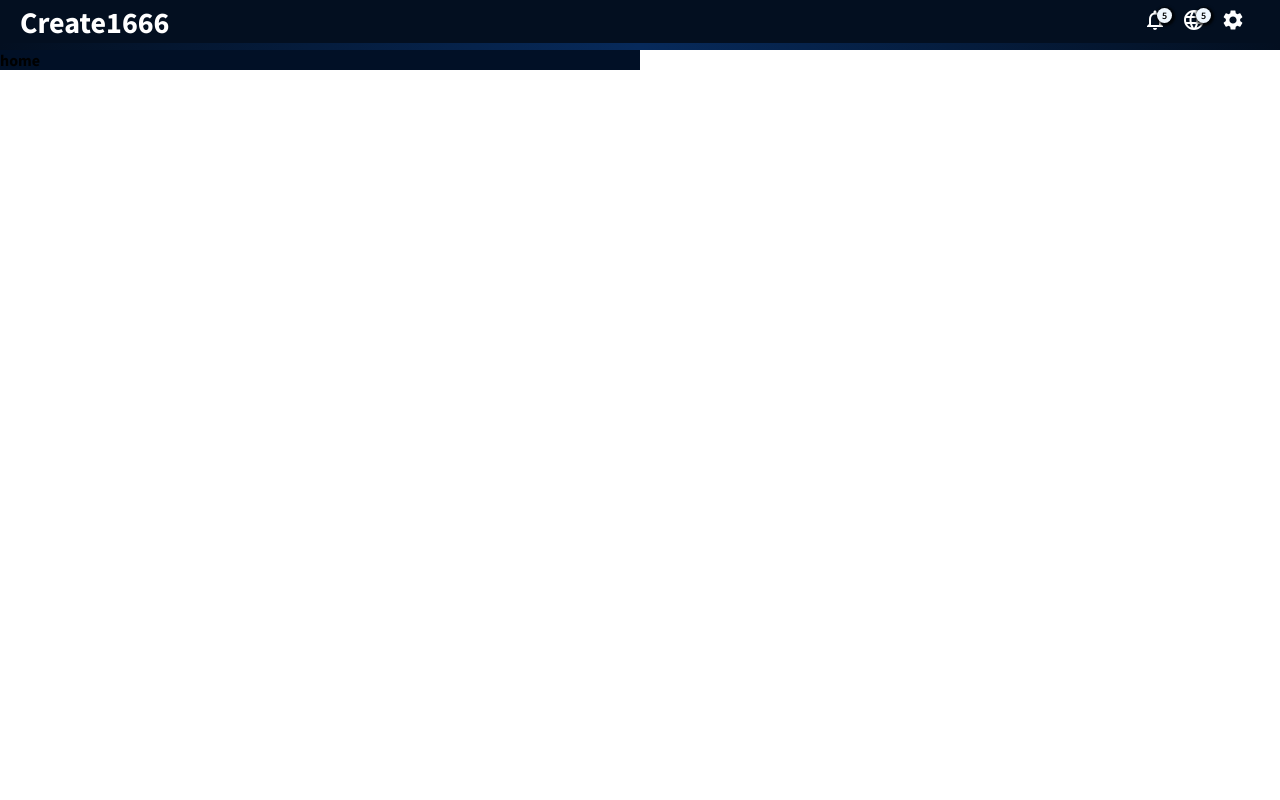
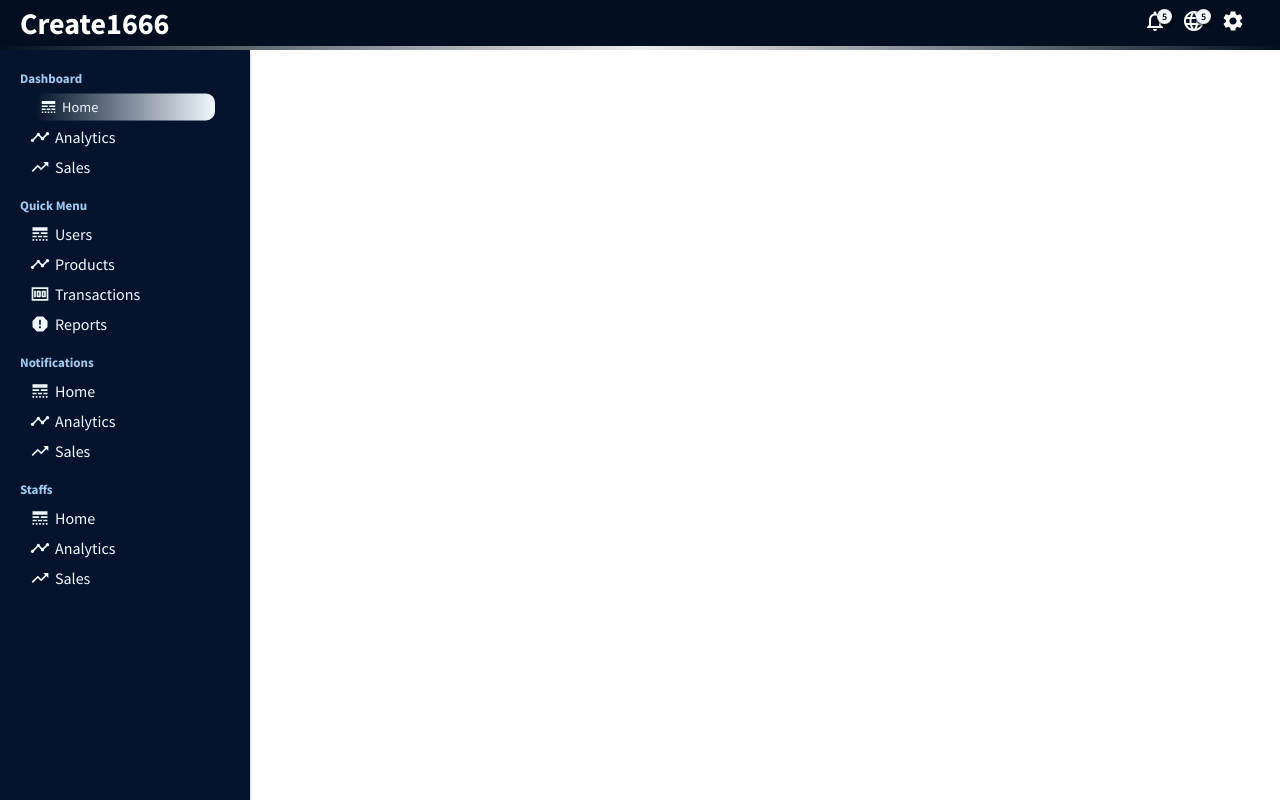
Before and after one commit to create1666/Admin-dashBoard, a React (Create React App) app: page / in a window 1280 px wide. Built offline with nearby package versions, Linux system fonts and the light colour scheme.

Commit message:
sideBar component css build

```diff
--- a/src/App.css
+++ b/src/App.css
@@ -7,56 +7,11 @@
   font-family: "Source Sans Pro", sans-serif;
 }
 
-.navBar {
-  width: 100%;
-  height: 50px;
-  background-color: hsl(216, 82%, 7%);
-  position: sticky;
-  top: 0;
-  z-index: 999;
-  border-bottom: 7px solid  #072a5b;
-  border-image: linear-gradient(to right, transparent, #072a5b, transparent)1;
+
+.app__container{
+  display: flex;
 }
 
-.navBar__body {
-  height: 100%;
-  padding: 0 20px;
-  display: flex;
-  align-items: center;
-  justify-content: space-between;
-  color: hsl(0, 0%, 100%);
+.others {
+  flex: 4;
 }
-
-.logo {
-  font-weight: bold;
-  font-size: 30px;
-  cursor: pointer;
-}
-
-.navBar__right {
-  display: flex;
-  align-items: center;
-}
-
-.navBar__rightIconContainer {
-  margin-right: 15px;
-  position: relative;
-  cursor: pointer;
-}
-
-.navBar__rightBadgeNumber {
-  font-size: 10px;
-  height:15px;
-  width: 15px;
-  background-color: aliceblue;
-  border-radius: 100%;
-  color: black;
-  position: absolute;
-  top: 0;
-  right: -5px;
-  font-weight: 600;
-  display: flex;
-  align-items: center;
-  justify-content: center;
-  box-shadow: 1px 1px 2.2px 2.2px rgba(0, 0, 0, 0.75);
-}
--- a/src/App.js
+++ b/src/App.js
@@ -6,7 +6,11 @@ function App() {
   return (
     <div className="app">
        <NavBar/>
+       <div className="app__container">
        <SideBar/>
+       <div className="others"></div>
+       </div>
+
     </div>
   );
 }
--- /dev/null
+++ b/src/components/NavBar.css
@@ -0,0 +1,54 @@
+
+.navBar {
+  width: 100%;
+  height: 50px;
+  background-color: hsl(216, 82%, 7%);
+  position: sticky;
+  top: 0;
+  z-index: 999;
+  border-bottom: 4px solid  #072a5b;
+  border-image: linear-gradient(to right, transparent, #edeff1, transparent)1;
+}
+
+.navBar__body {
+  height: 100%;
+  padding: 0 20px;
+  display: flex;
+  align-items: center;
+  justify-content: space-between;
+  color: hsl(0, 0%, 100%);
+}
+
+.logo {
+  font-weight: bold;
+  font-size: 30px;
+  cursor: pointer;
+}
+
+.navBar__right {
+  display: flex;
+  align-items: center;
+}
+
+.navBar__rightIconContainer {
+  margin-right: 15px;
+  position: relative;
+  cursor: pointer;
+}
+
+.navBar__rightBadgeNumber {
+  font-size: 10px;
+  height:15px;
+  width: 15px;
+  background-color: aliceblue;
+  border-radius: 100%;
+  color: black;
+  position: absolute;
+  top: 0;
+  right: -5px;
+  font-weight: 600;
+  display: flex;
+  align-items: center;
+  justify-content: center;
+  box-shadow: 1px 1px 2.2px 1.2px rgba(0, 0, 0, 0.75);
+}
--- a/src/components/NavBar.jsx
+++ b/src/components/NavBar.jsx
@@ -1,4 +1,5 @@
 import React from "react";
+import './NavBar.css'
 import { NotificationsNone, Language, Settings } from "@material-ui/icons";
 
 const NavBar = () => {
--- a/src/components/SideBar.css
+++ b/src/components/SideBar.css
@@ -1,5 +1,49 @@
 .sideBar {
-  height: calc(100vh-50px);
-  width: 50%;
-  background-color: #011026;
+
+  flex: 1;
+  height: calc(100vh - 50px);
+  background-color: #05142c;
+  position: sticky;
+  top: 50px;
+  width: 250px;
+  box-shadow: 1px 1px 2.2px 1.2px rgba(221, 218, 218, 0.75);
+
 }
+
+.sideBar__body {
+  color: aliceblue;
+  padding: 20px;
+}
+
+.sideBar__bodyMenu {
+  margin-bottom: 10px;
+}
+
+.sideBar__MenuTitle {
+  font-size: 13px;
+  color: rgb(161, 201, 240);
+}
+
+.sideBar__lists{
+  list-style: none;
+  padding: 5px;
+}
+
+.sideBar__listItems {
+  border-radius: 10px;
+  cursor: pointer;
+  display: flex;
+  align-items: center;
+  padding: 5px;
+}
+
+.sideBar__listItems.active, .sideBar__listItems:hover {
+  background: linear-gradient(to right , transparent , aliceblue   );
+  transform: scale(.9);
+  transition: transform 0.3s ease;
+}
+
+.sideBar__ListIcon {
+  margin-right: 5px;
+  font-size: 20px !important;
+}
--- a/src/components/SideBar.jsx
+++ b/src/components/SideBar.jsx
@@ -1,13 +1,91 @@
+import { LineStyle, Money, Report, Timeline, TrendingUp } from "@material-ui/icons";
 import React from "react";
-import './SideBar.css'
+import "./SideBar.css";
+import "../../src/App.css";
 
 const SideBar = () => {
-  return <div>
-    <div className='sideBar'>
-      <div className='sideBar__body'>
-        <h4>home  </h4>
+  return (
+    <div>
+      <div className="sideBar">
+        <div className="sideBar__body">
+          <div className="sideBar__bodyMenu">
+            <h4 className="sideBar__MenuTitle">Dashboard</h4>
+            <ul className="sideBar__lists ">
+              <li className="sideBar__listItems active">
+                <LineStyle className='sideBar__ListIcon'/>
+                Home{" "}
+              </li>
+
+              <li className="sideBar__listItems">
+                <Timeline className='sideBar__ListIcon'/>
+                Analytics
+              </li>
+              <li className="sideBar__listItems">
+                <TrendingUp className='sideBar__ListIcon'/>
+                Sales
+              </li>
+            </ul>
+          </div>
+          <div className="sideBar__bodyMenu">
+            <h4 className="sideBar__MenuTitle"> Quick Menu</h4>
+            <ul className="sideBar__lists">
+              <li className="sideBar__listItems">
+                <LineStyle className='sideBar__ListIcon'/>
+                Users{" "}
+              </li>
+              <li className="sideBar__listItems">
+                <Timeline className='sideBar__ListIcon'/>
+                Products
+              </li>
+              <li className="sideBar__listItems">
+                <Money className='sideBar__ListIcon'/>
+                Transactions
+              </li>
+              <li className="sideBar__listItems">
+                <Report className='sideBar__ListIcon'/>
+                Reports
+              </li>
+            </ul>
+          </div>
+
+          <div className="sideBar__bodyMenu">
+            <h4 className="sideBar__MenuTitle">Notifications</h4>
+            <ul className="sideBar__lists">
+              <li className="sideBar__listItems">
+                <LineStyle className='sideBar__ListIcon'/>
+                Home{" "}
+              </li>
+              <li className="sideBar__listItems">
+                <Timeline className='sideBar__ListIcon'/>
+                Analytics
+              </li>
+              <li className="sideBar__listItems">
+                <TrendingUp className='sideBar__ListIcon'/>
+                Sales
+              </li>
+            </ul>
+          </div>
+
+          <div className="sideBar__bodyMenu">
+            <h4 className="sideBar__MenuTitle">Staffs</h4>
+            <ul className="sideBar__lists">
+              <li className="sideBar__listItems">
+                <LineStyle className='sideBar__ListIcon'/>
+                Home{" "}
+              </li>
+              <li className="sideBar__listItems">
+                <Timeline className='sideBar__ListIcon'/>
+                Analytics
+              </li>
+              <li className="sideBar__listItems">
+                <TrendingUp className='sideBar__ListIcon'/>
+                Sales
+              </li>
+            </ul>
+          </div>
+        </div>
       </div>
     </div>
-  </div>;
+  );
 };
 export default SideBar;
```
